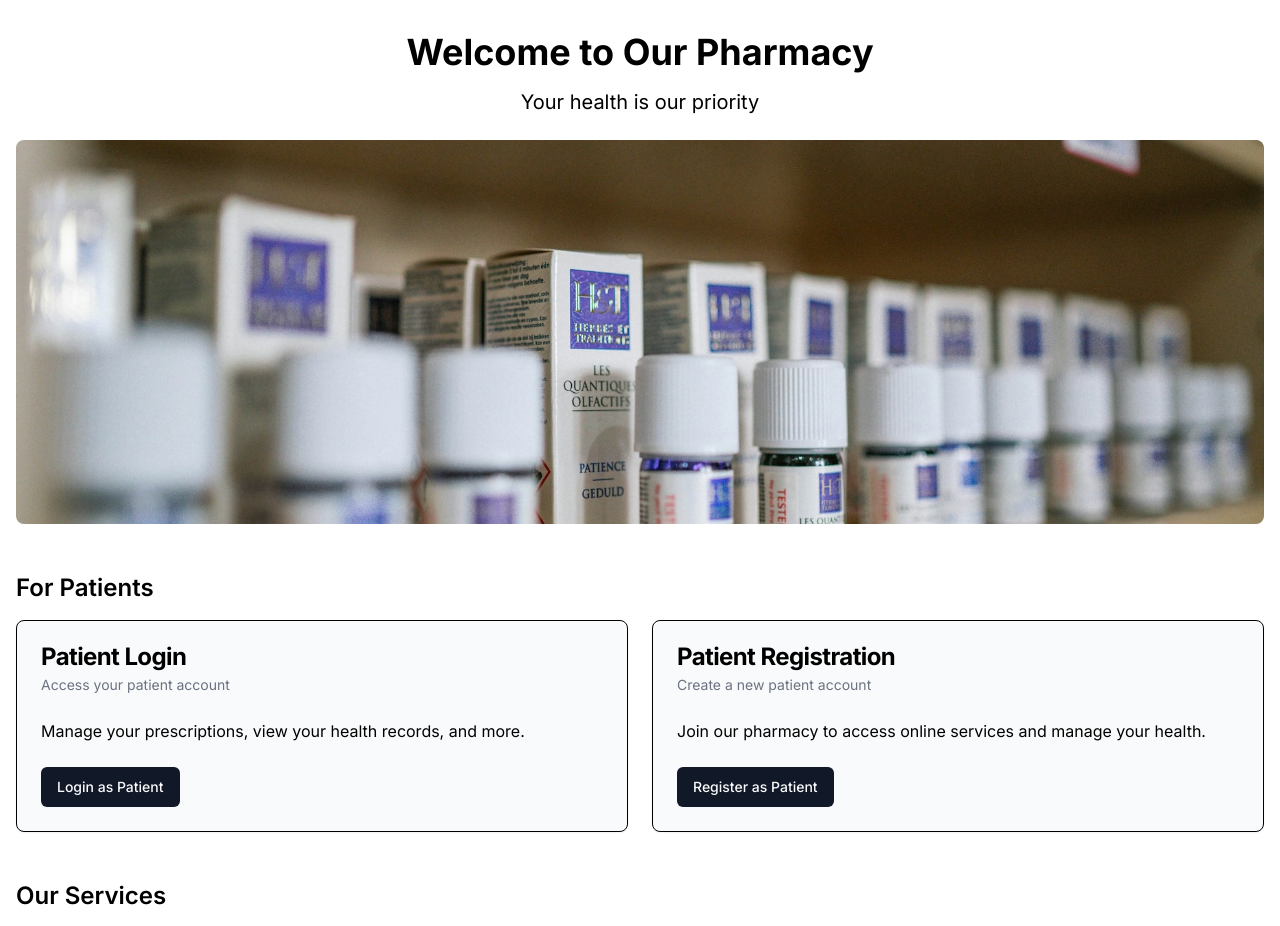
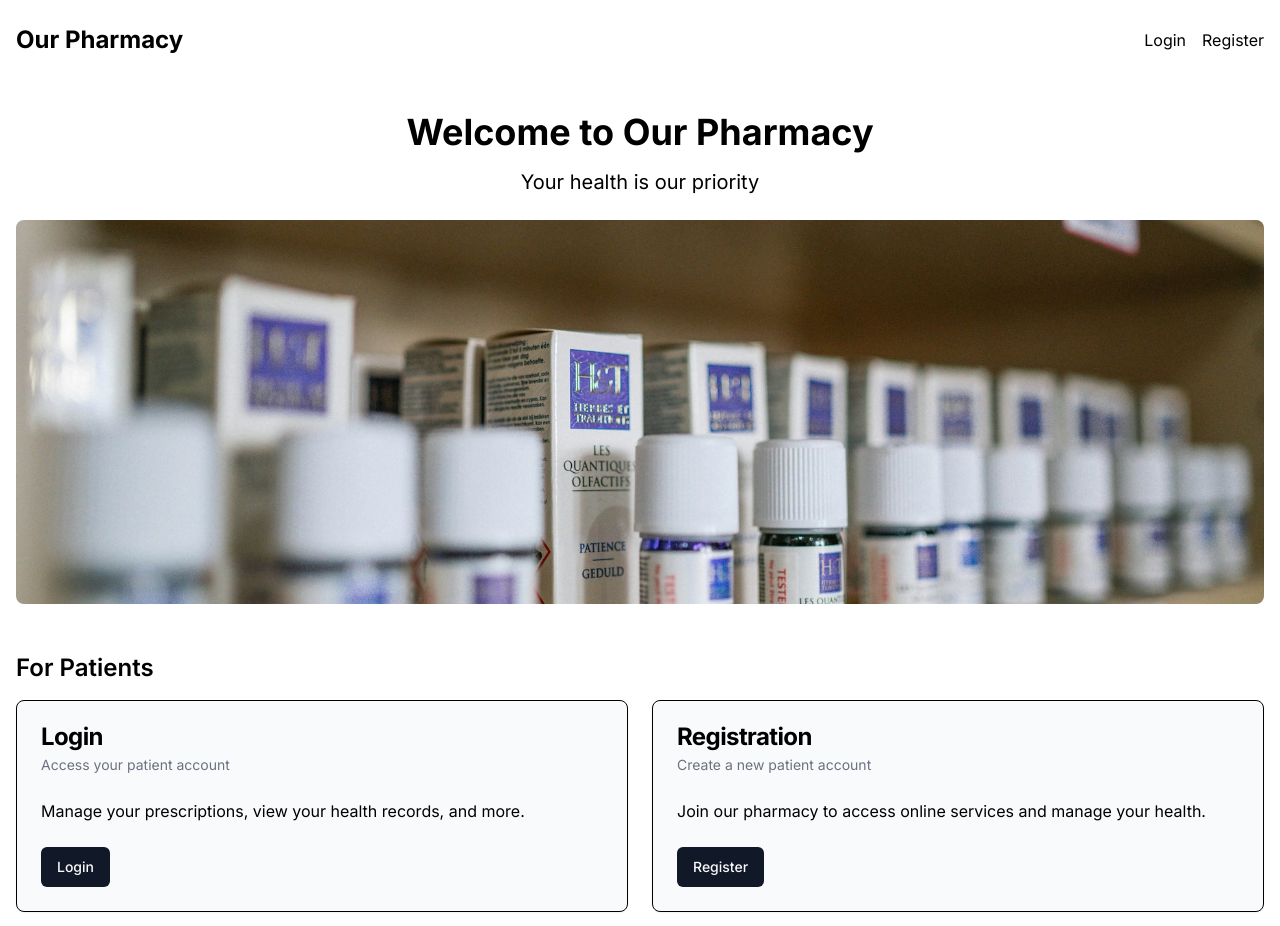
Before and after one commit to YUSUF-SELEIM/medkit, a Next.js app: page / in a window 1280 px wide. Shown: the top 926 px of the page. Built offline with nearby package versions, Linux system fonts and the light colour scheme.

Commit message:
Refactor Home component: add header navigation and reorganize sections for improved layout

```diff
--- a/src/app/page.tsx
+++ b/src/app/page.tsx
@@ -12,6 +12,28 @@ import {
 
 export default function Home() {
   return (
+    <>
+      <header className="bg-primary text-primary-foreground">
+        <nav className="container mx-auto px-4 py-6">
+          <div className="flex justify-between items-center">
+            <Link href="/" className="text-2xl font-bold">
+              Our Pharmacy
+            </Link>
+            <ul className="flex space-x-4">
+              <li>
+                <Link href="/login" className="hover:underline">
+                  Login
+                </Link>
+              </li>
+              <li>
+                <Link href="/register" className="hover:underline">
+                  Register
+                </Link>
+              </li>
+            </ul>
+          </div>
+        </nav>
+      </header>
       <div className="container mx-auto px-4 py-8">
         {/* Hero Section */}
         <section className="text-center mb-12">
@@ -35,7 +57,7 @@ export default function Home() {
           <div className="grid md:grid-cols-2 gap-6">
             <Card>
               <CardHeader>
-              <CardTitle>Patient Login</CardTitle>
+                <CardTitle>Login</CardTitle>
                 <CardDescription>Access your patient account</CardDescription>
               </CardHeader>
               <CardContent>
@@ -45,13 +67,13 @@ export default function Home() {
               </CardContent>
               <CardFooter>
                 <Button asChild>
-                <Link href="/login/patient">Login as Patient</Link>
+                  <Link href="/login">Login</Link>
                 </Button>
               </CardFooter>
             </Card>
             <Card>
               <CardHeader>
-              <CardTitle>Patient Registration</CardTitle>
+                <CardTitle>Registration</CardTitle>
                 <CardDescription>Create a new patient account</CardDescription>
               </CardHeader>
               <CardContent>
@@ -62,7 +84,7 @@ export default function Home() {
               </CardContent>
               <CardFooter>
                 <Button asChild>
-                <Link href="/register/patient">Register as Patient</Link>
+                  <Link href="/register">Register</Link>
                 </Button>
               </CardFooter>
             </Card>
@@ -126,26 +148,7 @@ export default function Home() {
             ))}
           </div>
         </section>
-
-      {/* Admin and Pharmacist Login (Hidden by default) */}
-      <section className="mb-12">
-        <details className="cursor-pointer">
-          <summary className="text-2xl font-semibold mb-4">Staff Login</summary>
-          <div className="grid md:grid-cols-2 gap-6 mt-4">
-            <Card>
-              <CardHeader>
-                <CardTitle>Pharmacist Login</CardTitle>
-                <CardDescription>Access pharmacist dashboard</CardDescription>
-              </CardHeader>
-              <CardFooter>
-                <Button variant="outline" asChild>
-                  <Link href="/login/pharmacist">Login as Pharmacist</Link>
-                </Button>
-              </CardFooter>
-            </Card>
       </div>
-        </details>
-      </section>
-    </div>
+    </>
   );
 }
```
Lines whose indentation alone changed are shown as unchanged.
